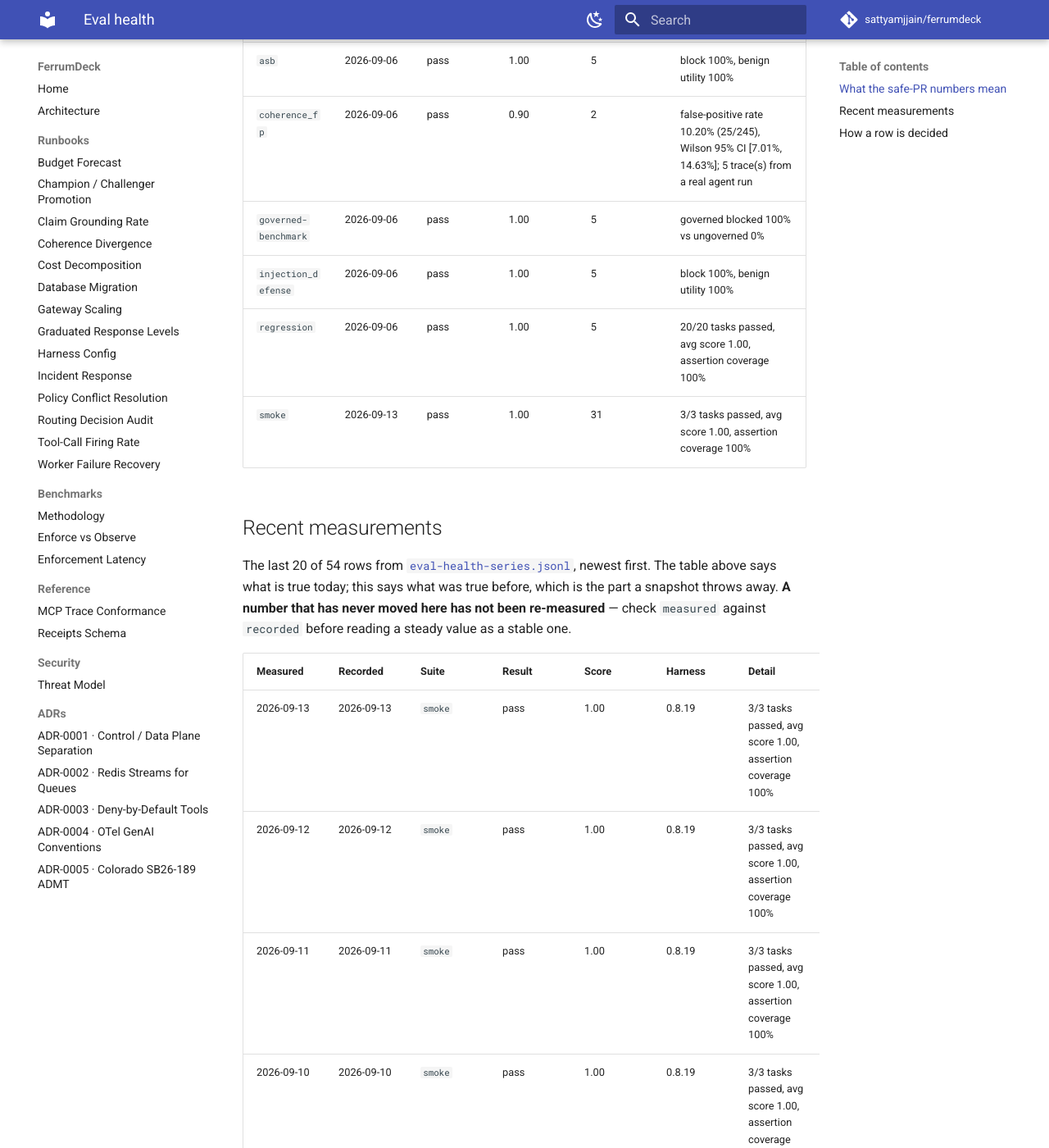
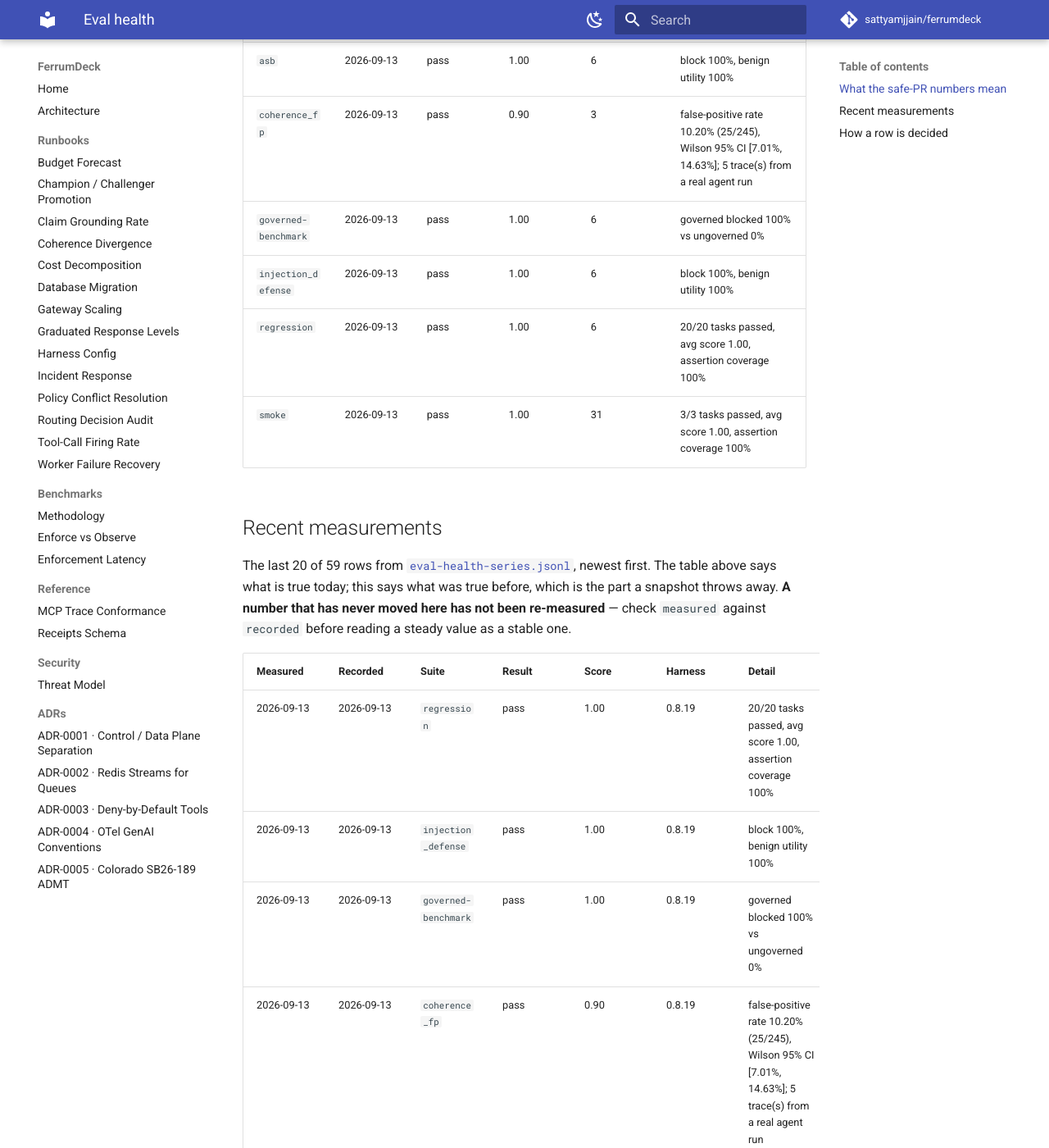
Before and after one commit to sattyamjjain/ferrumdeck, an MkDocs documentation site: the page built from docs/eval-health.md, in a window 1280 px wide and 1400 px high, scrolled down 1293 px. Shown: the whole window at 82% size. Built offline with MkDocs 1.6.1 and Material for MkDocs 9.7.7, drawn with Linux system fonts in a browser that asks for light colours; comment, search, counter and statistics services are not loaded; some of the changed text lies outside the part shown.

Commit message:
docs(evals): refresh eval health + append series 2026-09-13 [skip ci]

```diff
--- a/docs/eval-health.md
+++ b/docs/eval-health.md
@@ -20,19 +20,24 @@ So neither number was ever evidence about the agent. The response is to rescope
 
 | Eval | Last run | Result | Score | Consecutive passes | Detail |
 | --- | --- | --- | --- | --- | --- |
-| `asb` | 2026-09-06 | pass | 1.00 | 5 | block 100%, benign utility 100% |
-| `coherence_fp` | 2026-09-06 | pass | 0.90 | 2 | false-positive rate 10.20% (25/245), Wilson 95% CI [7.01%, 14.63%]; 5 trace(s) from a real agent run |
-| `governed-benchmark` | 2026-09-06 | pass | 1.00 | 5 | governed blocked 100% vs ungoverned 0% |
-| `injection_defense` | 2026-09-06 | pass | 1.00 | 5 | block 100%, benign utility 100% |
-| `regression` | 2026-09-06 | pass | 1.00 | 5 | 20/20 tasks passed, avg score 1.00, assertion coverage 100% |
+| `asb` | 2026-09-13 | pass | 1.00 | 6 | block 100%, benign utility 100% |
+| `coherence_fp` | 2026-09-13 | pass | 0.90 | 3 | false-positive rate 10.20% (25/245), Wilson 95% CI [7.01%, 14.63%]; 5 trace(s) from a real agent run |
+| `governed-benchmark` | 2026-09-13 | pass | 1.00 | 6 | governed blocked 100% vs ungoverned 0% |
+| `injection_defense` | 2026-09-13 | pass | 1.00 | 6 | block 100%, benign utility 100% |
+| `regression` | 2026-09-13 | pass | 1.00 | 6 | 20/20 tasks passed, avg score 1.00, assertion coverage 100% |
 | `smoke` | 2026-09-13 | pass | 1.00 | 31 | 3/3 tasks passed, avg score 1.00, assertion coverage 100% |
 
 ## Recent measurements
 
-The last 20 of 54 rows from [`eval-health-series.jsonl`](eval-health-series.jsonl), newest first. The table above says what is true today; this says what was true before, which is the part a snapshot throws away. **A number that has never moved here has not been re-measured** — check `measured` against `recorded` before reading a steady value as a stable one.
+The last 20 of 59 rows from [`eval-health-series.jsonl`](eval-health-series.jsonl), newest first. The table above says what is true today; this says what was true before, which is the part a snapshot throws away. **A number that has never moved here has not been re-measured** — check `measured` against `recorded` before reading a steady value as a stable one.
 
 | Measured | Recorded | Suite | Result | Score | Harness | Detail |
 | --- | --- | --- | --- | --- | --- | --- |
+| 2026-09-13 | 2026-09-13 | `regression` | pass | 1.00 | 0.8.19 | 20/20 tasks passed, avg score 1.00, assertion coverage 100% |
+| 2026-09-13 | 2026-09-13 | `injection_defense` | pass | 1.00 | 0.8.19 | block 100%, benign utility 100% |
+| 2026-09-13 | 2026-09-13 | `governed-benchmark` | pass | 1.00 | 0.8.19 | governed blocked 100% vs ungoverned 0% |
+| 2026-09-13 | 2026-09-13 | `coherence_fp` | pass | 0.90 | 0.8.19 | false-positive rate 10.20% (25/245), Wilson 95% CI [7.01%, 14.63%]; 5 trace(s) from a real agent run |
+| 2026-09-13 | 2026-09-13 | `asb` | pass | 1.00 | 0.8.19 | block 100%, benign utility 100% |
 | 2026-09-13 | 2026-09-13 | `smoke` | pass | 1.00 | 0.8.19 | 3/3 tasks passed, avg score 1.00, assertion coverage 100% |
 | 2026-09-12 | 2026-09-12 | `smoke` | pass | 1.00 | 0.8.19 | 3/3 tasks passed, avg score 1.00, assertion coverage 100% |
 | 2026-09-11 | 2026-09-11 | `smoke` | pass | 1.00 | 0.8.19 | 3/3 tasks passed, avg score 1.00, assertion coverage 100% |
```
Also changed, not shown: other parts of docs/eval-health.md (+1 -6 lines), evals/reports/asb-20260913.md (added, +42 -0 lines), evals/reports/coherence_fp-20260913.md (added, +56 -0 lines), evals/reports/governed-benchmark-20260913.md (added, +65 -0 lines), evals/reports/injection_defense-20260913.md (added, +22 -0 lines), 6 other files.
